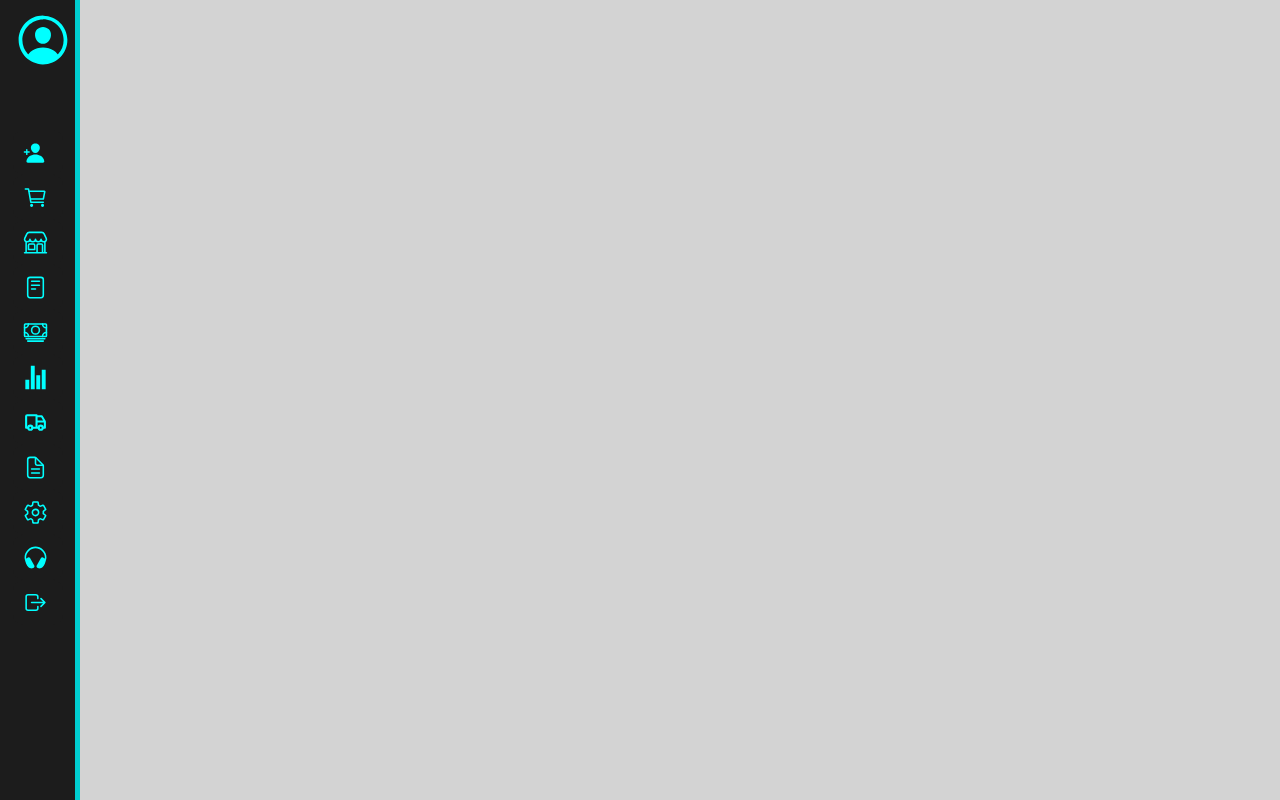
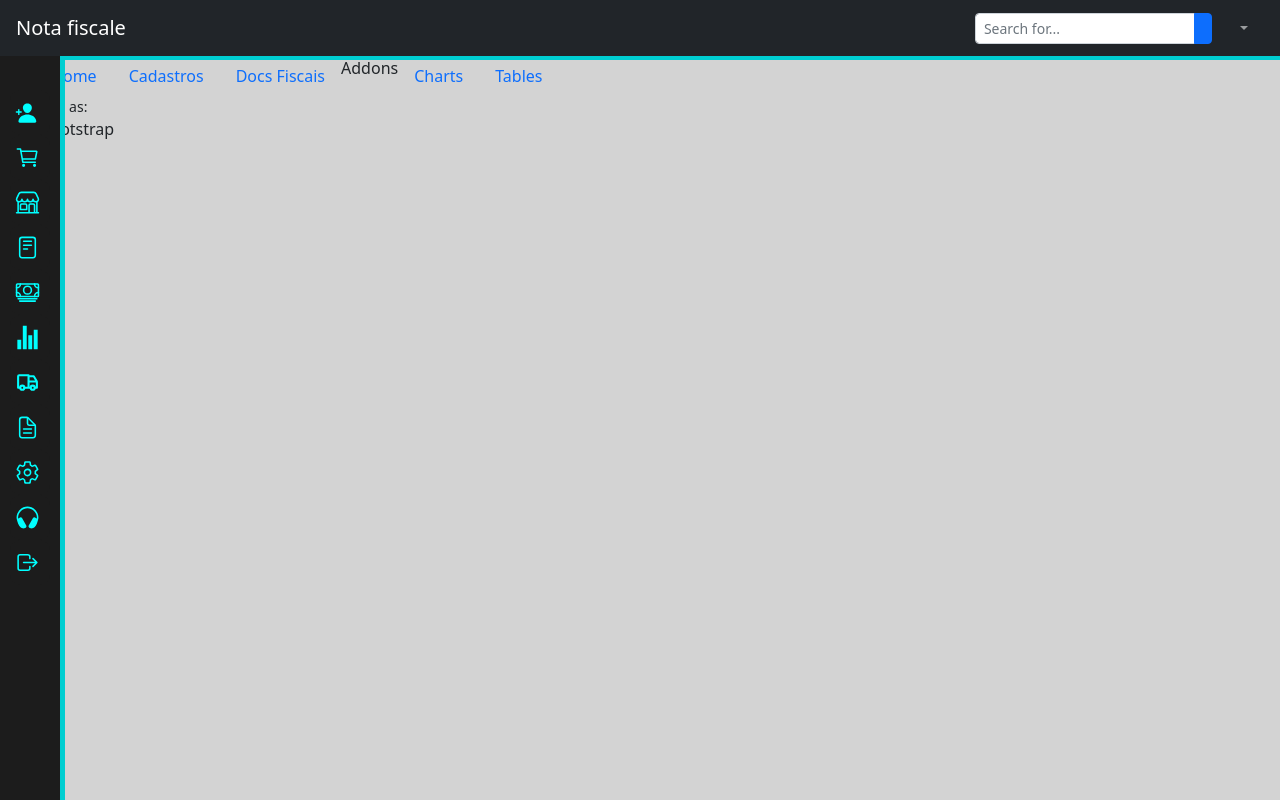
Before and after one commit to leobraboo/FrontSystemGlobal, a React (Vite) app: page /Configs in a window 1280 px wide. Built offline with nearby package versions, Linux system fonts and the light colour scheme.

Commit message:
refactor: ajustes layout

```diff
--- a/src/App.tsx
+++ b/src/App.tsx
@@ -1,10 +1,12 @@
 import { AppRoutes } from "./routes"
 import 'bootstrap/dist/css/bootstrap.min.css';
 import { NavHome } from "./components/Navegation/navHome";
+import { NavBar } from "./components/Navegation/navBar";
 
 function App() {
   return (
     <>
+      <NavBar/>
       <NavHome colapse />
       <AppRoutes />
     </>
--- a/src/components/Clientes/index.tsx
+++ b/src/components/Clientes/index.tsx
@@ -6,7 +6,7 @@ import { ContentClient } from './styles';
 export function CClient() {
   return (
     <ContentClient>
-      <Card style={{ marginTop: "50px", width: "80%", height: "auto" }}>
+      <Card style={{ marginTop: "90px", width: "80%", height: "auto" }}>
         <Card.Body>
           <Tabs
             defaultActiveKey="register"
--- a/src/components/Clientes/styles.ts
+++ b/src/components/Clientes/styles.ts
@@ -7,6 +7,6 @@ display: flex;
 justify-content: center;
 align-items: center;
 width: 90vw;
-margin-left: 100px;
+margin-left: 120px;
 height: auto;
 `
--- /dev/null
+++ b/src/components/Configs/index.tsx
@@ -0,0 +1,102 @@
+import { Link } from "react-router-dom"
+
+export function CConfigs() {
+  return (
+    <>
+      <nav className="sb-topnav navbar navbar-expand navbar-dark bg-dark">
+        <Link className="navbar-brand ps-3" to="/">Nota fiscale</Link>
+        <button className="btn btn-link btn-sm order-1 order-lg-0 me-4 me-lg-0" id="sidebarToggle">
+          <i className="fas fa-bars"></i>
+        </button>
+        <form className="d-none d-md-inline-block form-inline ms-auto me-0 me-md-3 my-2 my-md-0">
+          <div className="input-group">
+            <input className="form-control form-control-sm" type="text" placeholder="Search for..." aria-label="Search for..." aria-describedby="btnNavbarSearch" />
+            <button className="btn btn-primary btn-sm" id="btnNavbarSearch" type="button">
+              <i className="fas fa-search"></i>
+            </button>
+          </div>
+        </form>
+        <ul className="navbar-nav ms-auto ms-md-0 me-3 me-lg-4">
+          <li className="nav-item dropdown">
+            <a className="nav-link dropdown-toggle" id="navbarDropdown" href="/" role="button" data-bs-toggle="dropdown" aria-expanded="false">
+              <i className="fas fa-user fa-fw"></i>
+            </a>
+            <ul className="dropdown-menu dropdown-menu-end" aria-labelledby="navbarDropdown">
+              <li><a className="dropdown-item" href="/">Settings</a></li>
+              <li><a className="dropdown-item" href="/">Activity Log</a></li>
+              <li><hr className="dropdown-divider" /></li>
+              <li><a className="dropdown-item" href="/">Logout</a></li>
+            </ul>
+          </li>
+        </ul>
+      </nav>
+      <div id="layoutSidenav">
+        <div id="layoutSidenav_nav">
+          <nav className="sb-sidenav accordion sb-sidenav-dark" id="sidenavAccordion">
+            <div className="sb-sidenav-menu">
+              <div className="nav">
+                <div className="sb-sidenav-menu-heading">Core</div>
+                <Link className="nav-link" to="/">
+                  <div className="sb-nav-link-icon">
+                    <i className="fas fa-tachometer-alt"></i>
+                  </div>
+                  Home
+                </Link>
+                <a className="nav-link collapsed" href="/" data-bs-toggle="collapse" data-bs-target="#collapseLayouts" aria-expanded="false" aria-controls="collapseLayouts">
+                  <div className="sb-nav-link-icon">
+                    <i className="fas fa-columns"></i>
+                  </div>
+                  Cadastros
+                  <div className="sb-sidenav-collapse-arrow">
+                    <i className="fas fa-angle-down"></i>
+                  </div>
+                </a>
+                <div className="collapse" id="collapseLayouts" aria-labelledby="headingOne" data-bs-parent="#sidenavAccordion">
+                  <nav className="sb-sidenav-menu-nested nav">
+                    <Link className="nav-link" to="/customer">Cliente</Link>
+                    <Link className="nav-link" to="/product">Produtos</Link>
+                  </nav>
+                </div>
+                <a className="nav-link collapsed" href="/" data-bs-toggle="collapse" data-bs-target="#collapsePages" aria-expanded="false" aria-controls="collapsePages">
+                  <div className="sb-nav-link-icon">
+                    <i className="fas fa-book-open"></i>
+                  </div>
+                  Docs Fiscais
+                  <div className="sb-sidenav-collapse-arrow">
+                    <i className="fas fa-angle-down"></i>
+                  </div>
+                </a>
+                <div className="collapse" id="collapsePages" aria-labelledby="headingTwo" data-bs-parent="#sidenavAccordion">
+                  <nav className="sb-sidenav-menu-nested nav">
+                    <Link className="nav-link" to="/nfe">NF-e</Link>
+                    <Link className="nav-link" to="/nfce">NFC-e</Link>
+                    <Link className="nav-link" to="/nfse">NFS-e</Link>
+                    <Link className="nav-link" to="/mdfe">MDF-e</Link>
+                  </nav>
+                </div>
+                <div className="sb-sidenav-menu-heading">Addons</div>
+                <a className="nav-link" href="charts.html">
+                  <div className="sb-nav-link-icon">
+                    <i className="fas fa-chart-area"></i>
+                  </div>
+                  Charts
+                </a>
+                <a className="nav-link" href="tables.html">
+                  <div className="sb-nav-link-icon"><i className="fas fa-table"></i></div>
+                  Tables
+                </a>
+              </div>
+            </div>
+            <div className="sb-sidenav-footer">
+              <div className="small">Logged in as:</div>
+              Start Bootstrap
+            </div>
+          </nav>
+        </div>
+        <div id="layoutSidenav_content">
+
+        </div>
+      </div>
+    </>
+  )
+}
--- /dev/null
+++ b/src/components/Navegation/navBar.tsx
@@ -0,0 +1,15 @@
+import { Button, Stack , Form } from "react-bootstrap";
+import { NavContainer, CSearch } from "./styles";
+
+export function NavBar() {
+  return (
+    <>
+      <NavContainer>
+        <CSearch direction="horizontal" gap={3}>
+          <Form.Control className="me-auto" placeholder="Pesquisar" />
+          <Button variant="secondary">Pesquisar</Button>
+        </CSearch>
+      </NavContainer>
+    </>
+  )
+}
--- a/src/components/Navegation/navHome.tsx
+++ b/src/components/Navegation/navHome.tsx
@@ -1,5 +1,5 @@
 import {
-  IoPersonCircleOutline, IoPersonAdd,
+  IoChevronForward, IoPersonAdd,
   IoStorefrontOutline, IoReaderOutline, IoStatsChartSharp,
   IoSettingsOutline, IoCartOutline, IoCashOutline,
   IoDocumentTextOutline, IoHeadset, IoLogOutOutline
@@ -23,14 +23,13 @@ export function NavHome({ colapse }: NavHomeProps) {
   const [open, setOpen] = useState(false);
   return (
     <div  >
-      <Container style={{ width: open ? "200px" : "80px", transition: "ease-in 500ms" }} onClick={() => setOpen(!open)}>
+      <Container>
         <UserContainer>
-          <IconButton >
-            <IoPersonCircleOutline size={60} />
-            <h6 style={{ display: open ? "block" : "none" }}>BMS OPTICA</h6>
+          <IconButton style={{ width: open ? "180px" : "30px", transition: "ease-in 500ms" }} onClick={() => setOpen(!open)} >
+            <IoChevronForward size={30} />
           </IconButton>
         </UserContainer>
-        <Content style={{ width: open ? "180px" : "50px", transition: "ease-in 500ms" }}>
+        <Content style={{ width: open ? "180px" : "40px", transition: "ease-in 500ms" }}>
           <ButtonStyle as={Link} to="/Clients" >
             <IconButton> <IoPersonAdd size={22} /> </IconButton>
             <TextButton style={{ display: open ? "block" : "none" }}> Clientes </TextButton>
--- a/src/components/Navegation/styles.ts
+++ b/src/components/Navegation/styles.ts
@@ -1,3 +1,4 @@
+import { Stack } from "react-bootstrap";
 import styled from "styled-components";
 
 export const Container = styled.div`
@@ -8,7 +9,6 @@ export const Container = styled.div`
   align-items: center;
   padding: 10px;
   position: fixed;
-  gap: 40px;
   border-right: 5px solid #00CED1;
 
   :focus{
@@ -18,9 +18,11 @@ export const Container = styled.div`
 
 export const UserContainer = styled.div`
   display: flex;
-  flex-direction: column;
   height: 10vh;
+  flex-direction: row;
+  justify-content: flex-end;
   background: #1C1C1C;
+  width: 100%;
   `
 
 export const Content = styled.div`
@@ -31,9 +33,9 @@ export const Content = styled.div`
 
 export const IconButton = styled.div`
   display: flex;
-  margin-left:10px;
+  margin-left: 5px;
   flex-direction: column;
-  align-items: center;
+  align-items: flex-end;
   text-decoration: none;
   color: #00FFFF;
 
@@ -64,3 +66,30 @@ color: #F0F8FF;
   color: #00FFFF;
 }
 `
+export const NavContainer = styled.div`
+  display: flex;
+  flex-direction: row;
+  width: 100%;
+  height: 60px;
+  background: #1C1C1C;
+  align-items: center;
+  padding: 10px;
+  position: fixed;
+  gap: 40px;
+  justify-content: flex-end;
+  border-bottom: 5px solid #00CED1;
+
+  :focus{
+    background: red;
+  }
+`
+
+export const CSearch = styled(Stack)`
+display: flex;
+flex-direction: row;
+flew-wrap: wrap;
+align-items: center;
+:hover{
+  color: #00FFFF;
+}
+`
--- a/src/components/Products/index.tsx
+++ b/src/components/Products/index.tsx
@@ -5,7 +5,7 @@ import { ContentProduct } from './styles';
 export function CProducts() {
   return (
     <ContentProduct>
-      <Card style={{ marginTop: "50px", width: "80%", height: "80vh" }}>
+      <Card style={{ marginTop: "90px", width: "80%", height: "80vh" }}>
         <Card.Body>
           <Tabs
             defaultActiveKey="register"
--- a/src/page/Configs/index.tsx
+++ b/src/page/Configs/index.tsx
@@ -1,7 +1,9 @@
+import { CConfigs } from "../../components/Configs";
+
 export function Configs(){
   return (
       <>
-      Configs
+      <CConfigs/>
       </>
   )
 }
```
